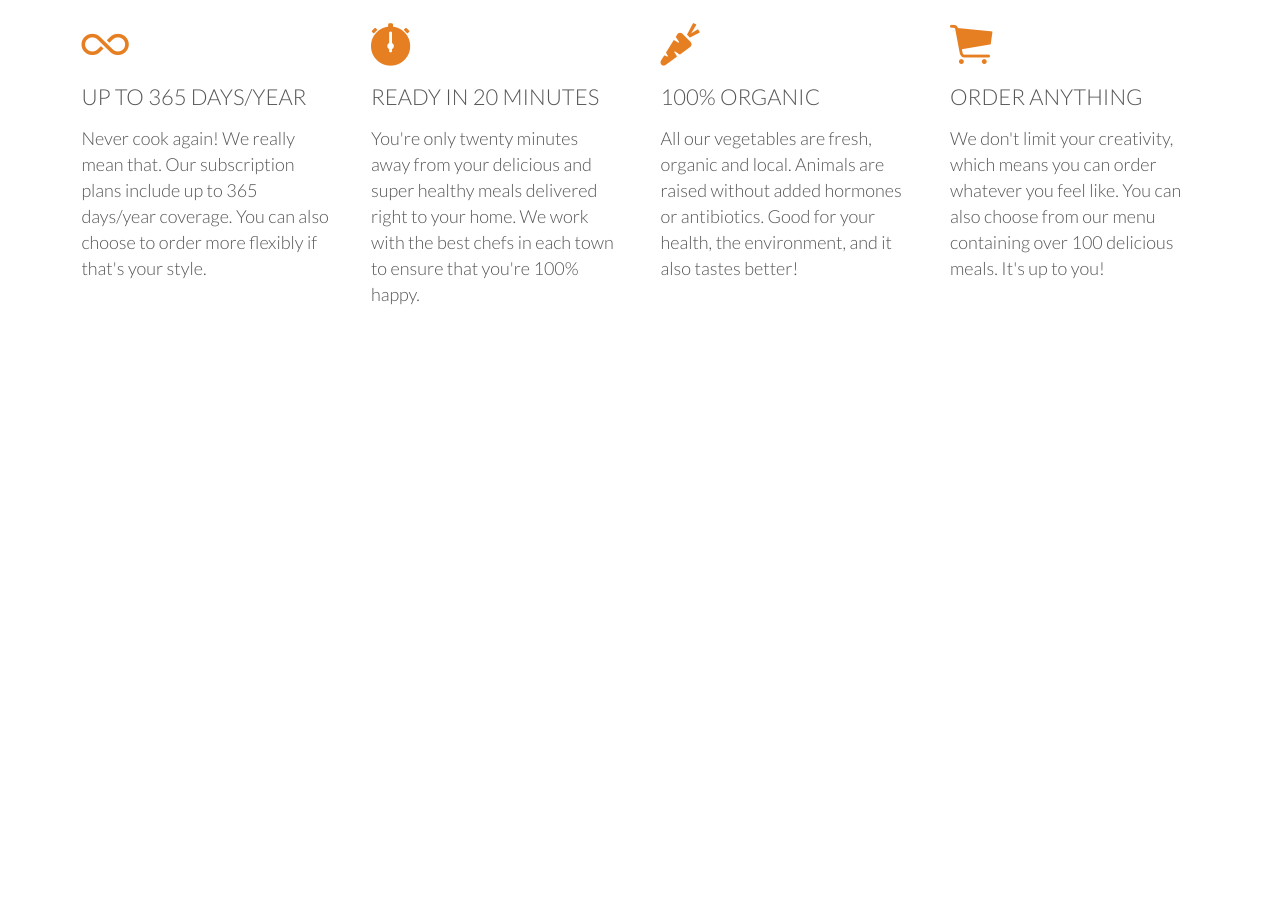
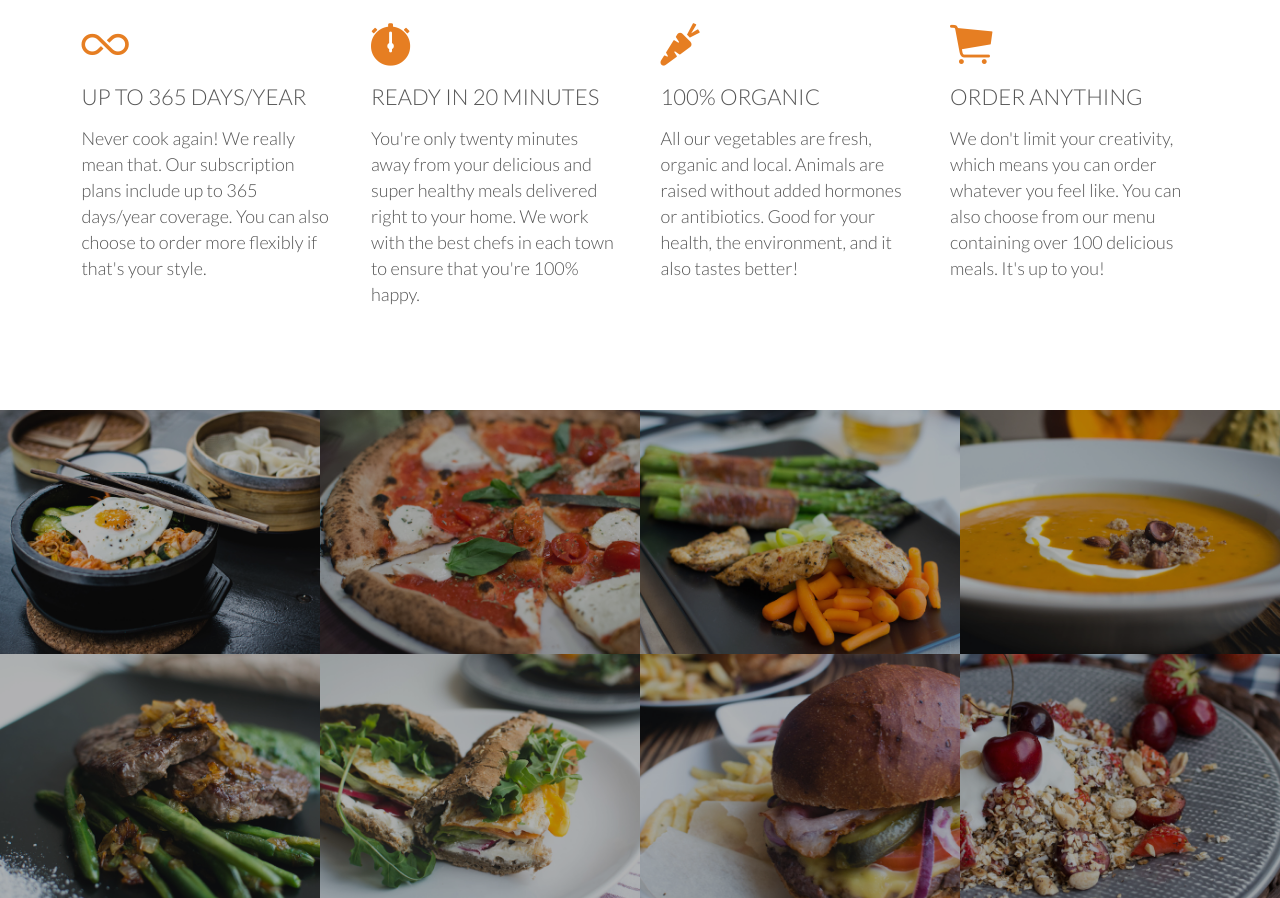
Before and after one commit to tonymichaelhead/omnifood, a plain HTML site: page index.html in a window 1280 px wide. Shown: the part 1050-1948 px from the top of the page. Before the commit the page ends 1460 px from the top, so only its background shows below. Drawn offline with nearby package versions, Linux system fonts and the light colour scheme.

Commit message:
Add animations to photo grid

```diff
--- a/index.html
+++ b/index.html
@@ -66,17 +66,58 @@
                 </div>
             </div>
         </section>
+
+        <section class="section-meals">
+            <ul class="meals-showcase">
+                <li>
+                    <figure class="meal-photo">
+                        <img src="resources/img/1.jpg" alt="Korean bibimbap with egg and vegetables">
+                    </figure>
+                </li>
+                <li>
+                    <figure class="meal-photo">
+                        <img src="resources/img/2.jpg" alt="Simple italian pizza with cherry tomatoes">
+                    </figure>
+                </li>
+                <li>
+                    <figure class="meal-photo">
+                        <img src="resources/img/3.jpg" alt="Chicken breast steak with vegetables">
+                    </figure>
+                </li>
+                <li>
+                    <figure class="meal-photo">
+                        <img src="resources/img/4.jpg" alt="Autumn pumpkin soup">
+                    </figure>
+                </li>
+            </ul>
+            <ul class="meals-showcase">
+                <li>
+                    <figure class="meal-photo">
+                        <img src="resources/img/5.jpg" alt="Paleo beef steak with vegetables">
+                    </figure>
+                </li>
+                <li>
+                    <figure class="meal-photo">
+                        <img src="resources/img/6.jpg" alt="Healthy baguette with egg and vegetables">
+                    </figure>
+                </li>
+                <li>
+                    <figure class="meal-photo">
+                        <img src="resources/img/7.jpg" alt="Burger with cheddar and bacon">
+                    </figure>
+                </li>
+                <li>
+                    <figure class="meal-photo">
+                        <img src="resources/img/8.jpg" alt="Granola with cherries and strawberries">
+                    </figure>
+                </li>
+            </ul>
+        </section>
     </body>
 </html>
 
 <!--
 
-Section 2: Favourite meals
-Title: None
 
-    1. Korean bibimbap with egg and vegetables
-    2. Simple italian pizza with cherry tomatoes
-    3. Chicken breast steak with vegetables
-    4. Autumn pumpkin soup
 
 -->
--- a/resources/css/style.css
+++ b/resources/css/style.css
@@ -191,3 +191,42 @@ header {
 .main-nav li a:active {
     border-bottom: 2px solid #e67e22;
 }
+
+/* ------------------------------------ */
+/* MEALS */
+/* ------------------------------------ */
+
+.section-meals {
+    padding: 0;
+}
+
+.meals-showcase {
+    list-style: none;
+    width: 100%;
+}
+
+.meals-showcase li {
+    display: block;
+    float: left;
+    width: 25%;
+}
+
+.meal-photo {
+    width: 100%;
+    margin: 0;
+    overflow: hidden;
+    background-color: #000;
+}
+
+.meal-photo img {
+    opacity: 0.7;
+    width: 100%;
+    height: auto;
+    transform: scale(1.15);
+    transition: transform .5s, opacity .5s;
+}
+
+.meal-photo img:hover {
+    opacity: 1;
+    transform: scale(1.03);
+}
```
